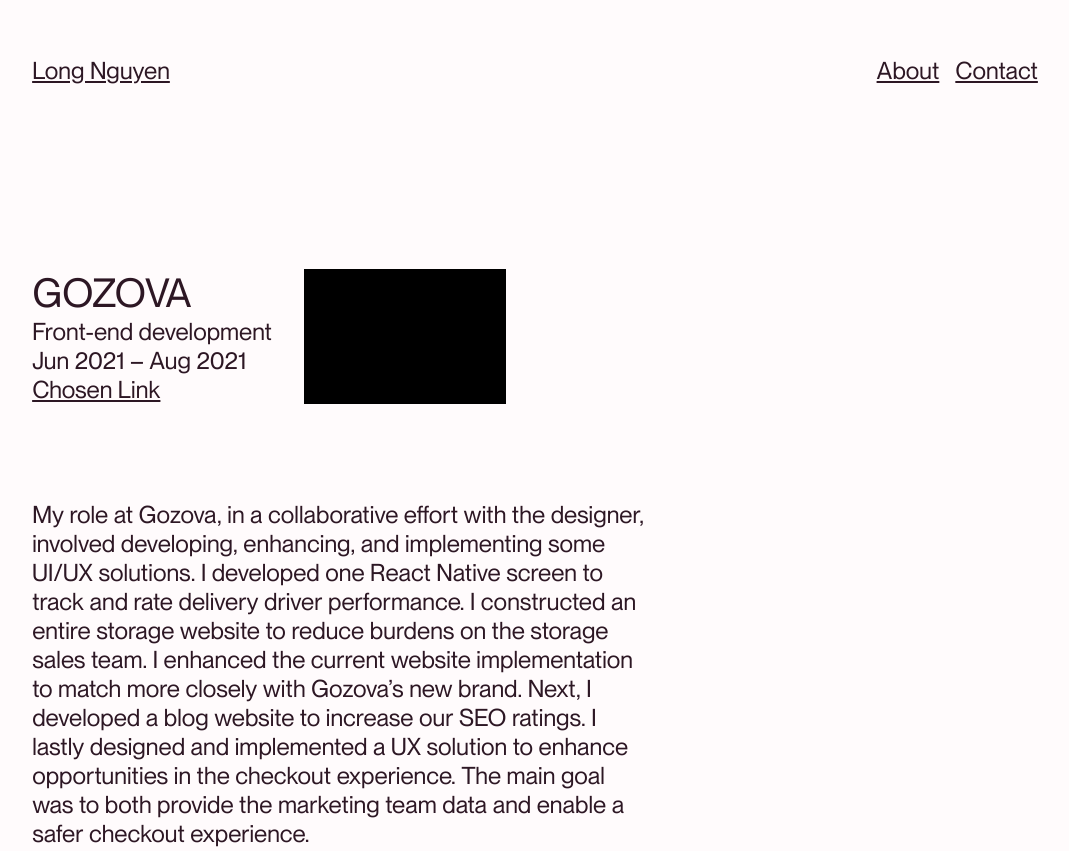
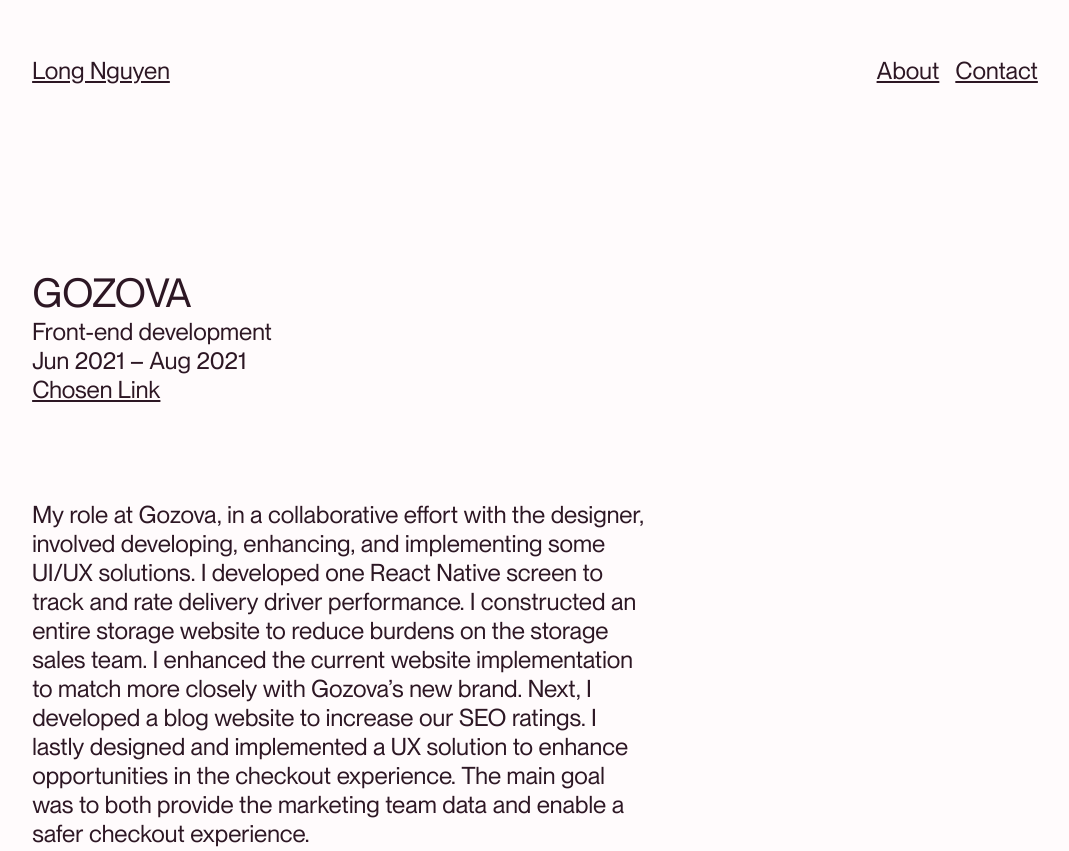
Before and after one commit to ryuuart/long-nguyen-portfolio-2024, an Astro site in the folder web/site/: page /portfolio/gozova in a window 1280 px wide. Shown: the top 851 px of the page, without its empty margins (101-1170 px from the left). Built offline with nearby package versions, Linux system fonts and the light colour scheme; Astro itself is replaced by a stand-in of ours.

Commit message:
polish(site): remove cover image on portfolio post

```diff
--- a/web/site/src/layouts/PortfolioPost.astro
+++ b/web/site/src/layouts/PortfolioPost.astro
@@ -61,9 +61,6 @@
         <p class="date">{metaDateString}</p>
         <div><a href={meta.link.url}>{meta.link.displayText}</a></div>
       </div>
-      <div class="pic">
-        <div class="placeholder"></div>
-      </div>
     </header>
     <section>
       <slot />
@@ -98,18 +95,6 @@
     text-transform: capitalize;
   }
 
-  .pic {
-    flex: 1 0;
-  }
-
-  .pic > .placeholder {
-    aspect-ratio: 3 / 2;
-
-    min-width: 128px;
-    width: 100%;
-    background: black;
-  }
-
   section {
     margin: var(--spacing-lg) 0;
   }
```
